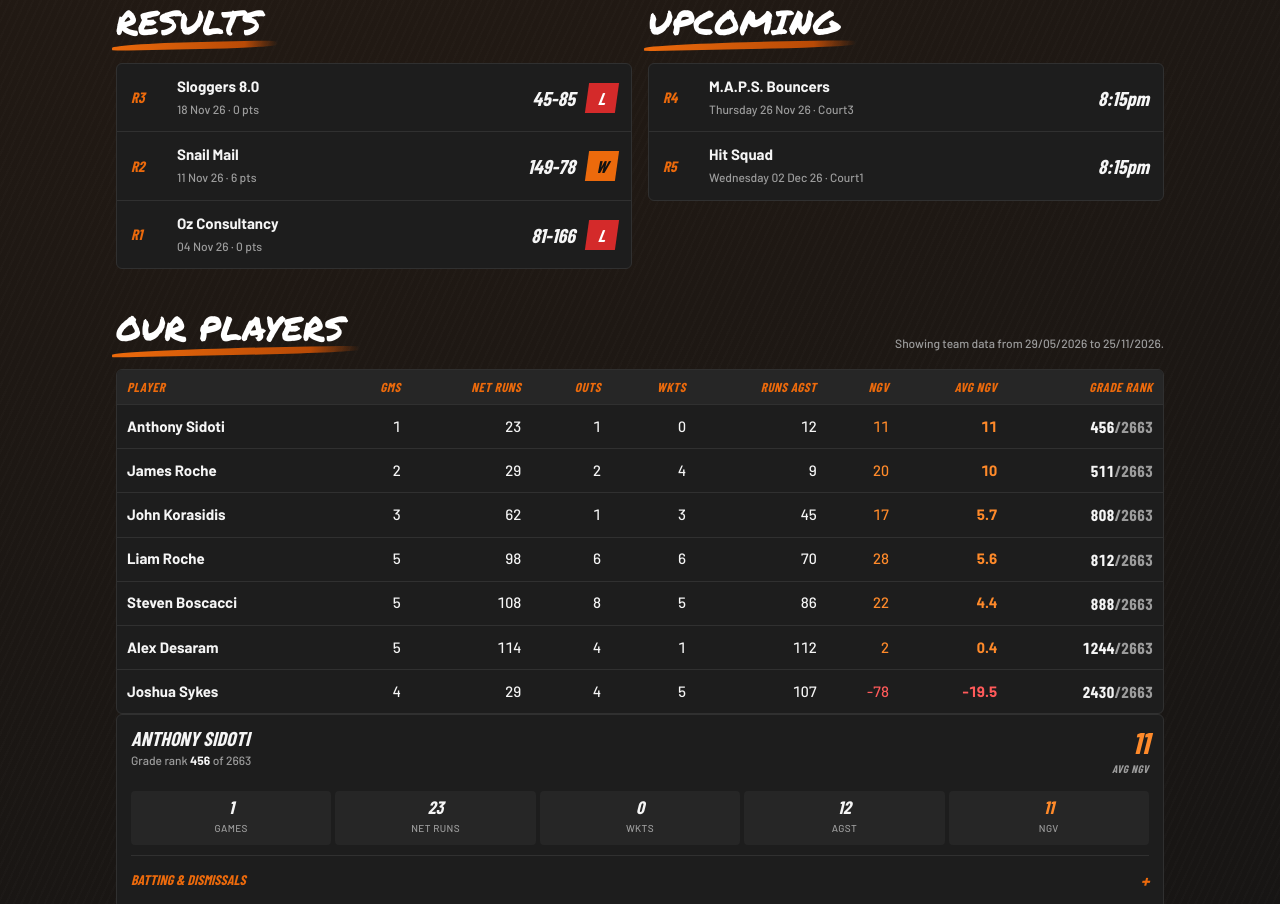
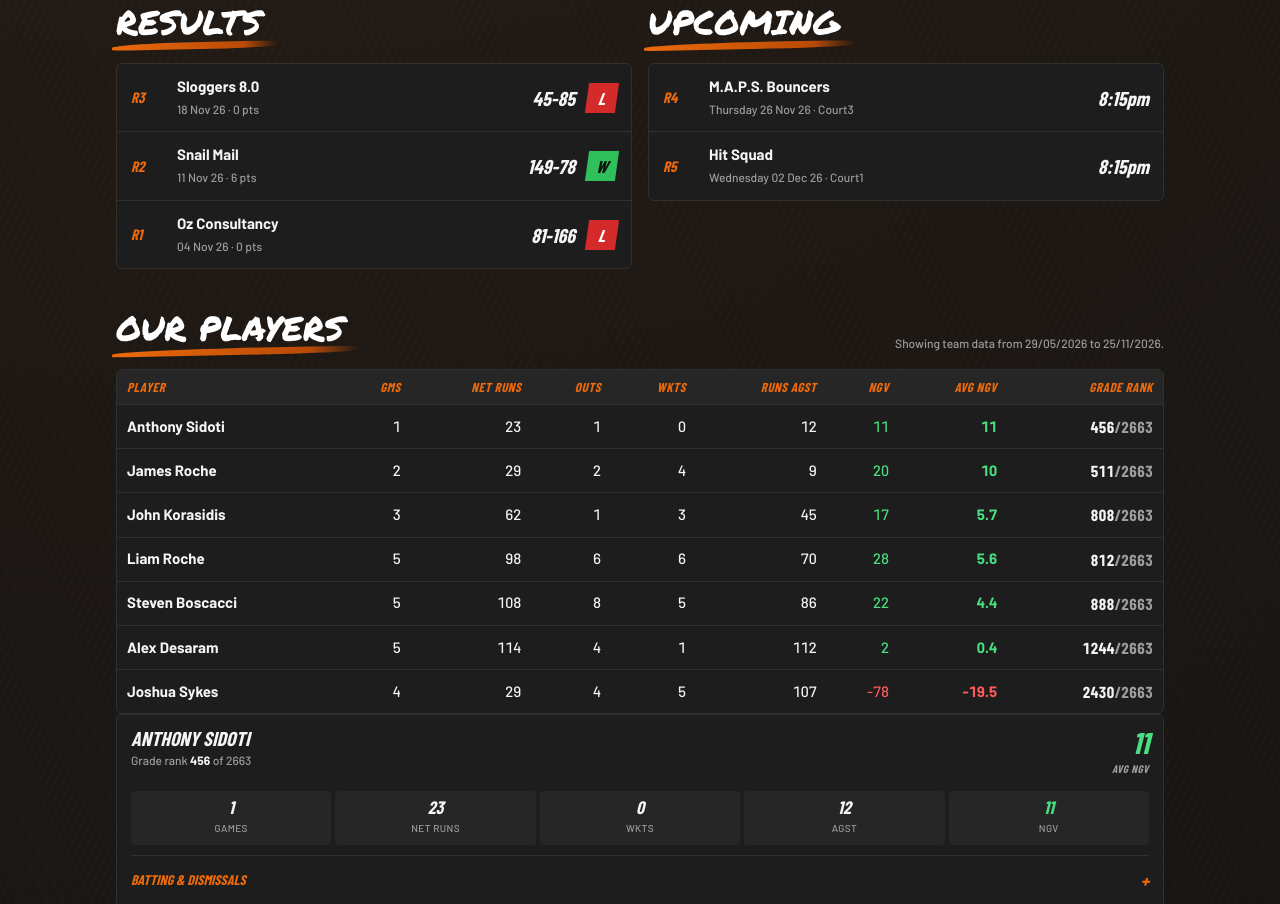
Before and after one commit to anthonysidotigh/bowlinash, a plain HTML site: page index.html in a window 1280 px wide. Shown: the part 974-1878 px from the top of the page. Drawn offline with nearby package versions, Linux system fonts and the light colour scheme; a web font is replaced by a local one.

Commit message:
Use green for wins and positive numbers
W badges in form and results, and positive NGV / averages, are now
green instead of orange; orange stays the team branding colour.

Co-Authored-By: Claude Opus 5.5 <noreply@anthropic.com>
Claude-Session: https://claude.ai/code/session_016d6NcDtGfNJtf4C2j2fdF6

```diff
--- a/index.html
+++ b/index.html
@@ -15,7 +15,7 @@
     --bg:#141414; --panel:#1d1d1d; --panel2:#262626; --line:#303030;
     --text:#f5f5f5; --muted:#9c9c9c;
     --orange:#ec6a0c; --orange-hi:#ff8a2a; --orange-deep:#b84a06; --ink:#111;
-    --red:#d42a2a; --win:#ec6a0c; --loss:#d42a2a;
+    --red:#d42a2a; --win:#2fbf5b; --win-hi:#4ade80; --loss:#d42a2a;
     --cond:'Barlow Condensed',Impact,sans-serif; --brush:'Permanent Marker','Barlow Condensed',cursive;
   }
   *{box-sizing:border-box;min-width:0}
@@ -56,7 +56,7 @@
     background:var(--ink);color:var(--orange-hi);margin-top:10px;transform:skewX(-8deg)}
   .form{display:flex;gap:6px;margin-top:10px;flex-wrap:wrap}
   .wl{width:30px;height:30px;display:grid;place-items:center;font:italic 900 17px/1 var(--cond);transform:skewX(-8deg);flex:none}
-  .wl.W{background:var(--orange);color:var(--ink)}.wl.L{background:var(--red);color:#fff}.wl.D{background:#f5f5f5;color:var(--ink)}
+  .wl.W{background:var(--win);color:var(--ink)}.wl.L{background:var(--red);color:#fff}.wl.D{background:#f5f5f5;color:var(--ink)}
 
   /* ---------- nav */
   nav{position:sticky;top:0;z-index:5;background:rgba(20,20,20,.94);backdrop-filter:blur(8px);border-bottom:1px solid var(--line)}
@@ -113,7 +113,7 @@
   .tbl .strong{font-weight:700}
   .tbl th.grp{text-align:center;color:#fff;padding-bottom:4px}
   .tbl .sep{border-left:1px solid var(--line)}
-  .neg{color:#ff5a5a} .pos{color:var(--orange-hi)}
+  .neg{color:#ff5a5a} .pos{color:var(--win-hi)}
   .num{font-family:var(--cond);font-weight:700;font-size:16px}
 
   .grid2{display:grid;grid-template-columns:minmax(0,1fr) minmax(0,1fr);gap:16px}
```
